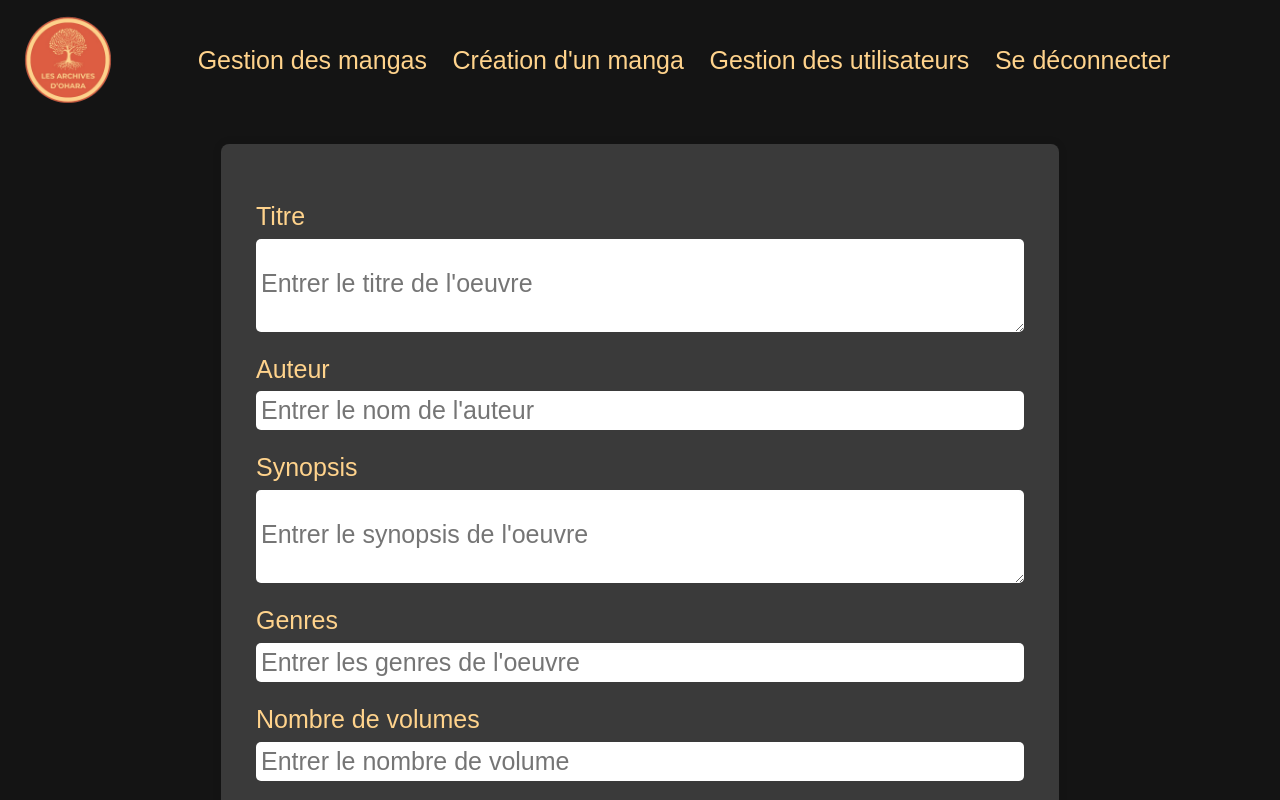
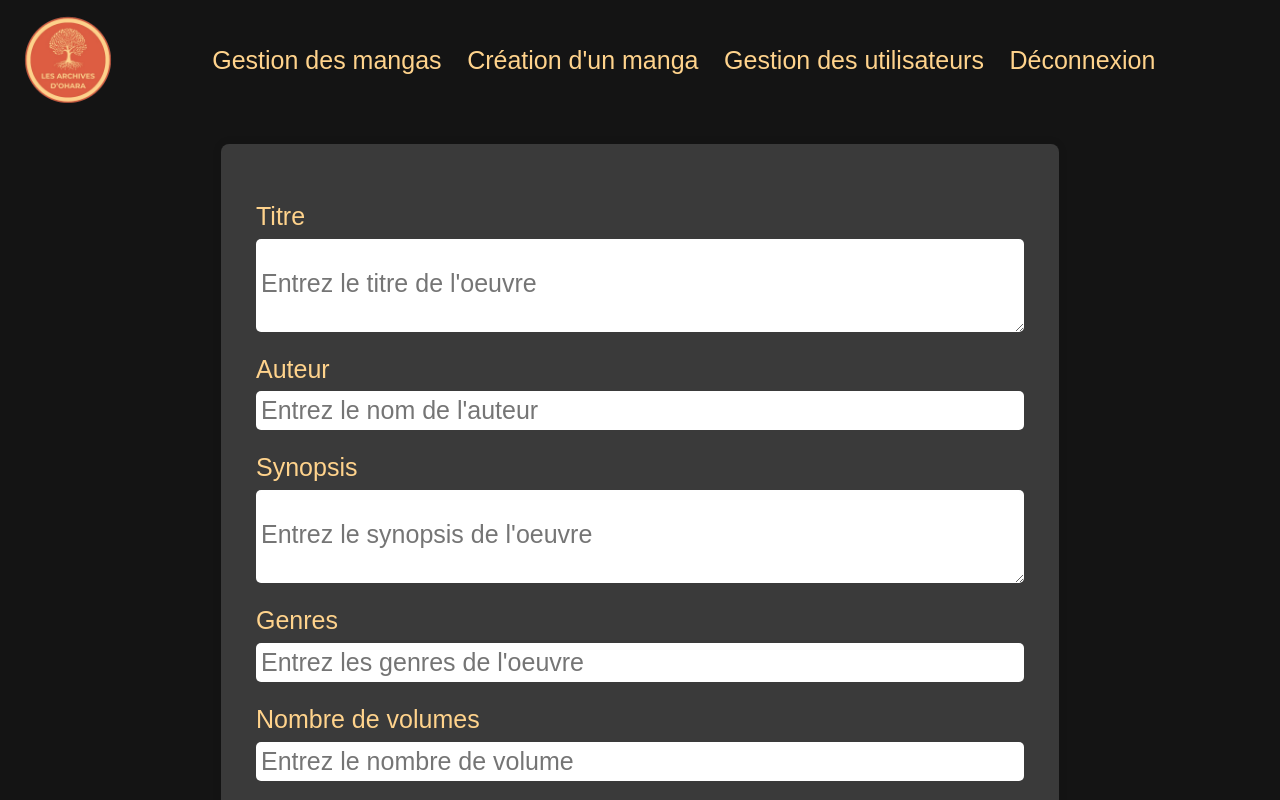
Before and after one commit to MEtourneaud/projet_react, a React (Create React App) app: page /admin/mangas/create in a window 1280 px wide. Shown: the top 800 px of the page. Built offline with nearby package versions, Linux system fonts and the light colour scheme; sample sign-in values are in the browser's storage.

Commit message:
Add few minor grammatical corrections

```diff
--- a/src/components/admin/HeaderAdmin.jsx
+++ b/src/components/admin/HeaderAdmin.jsx
@@ -52,7 +52,7 @@ const HeaderAdmin = () => {
           </li>
           <li className="navbar_item slideInDown-1">
             <Link className="hover-link navbar_link" onClick={handleLogout}>
-              Se déconnecter
+              Déconnexion
             </Link>
           </li>
         </ul>
--- a/src/components/guest/header/Header.jsx
+++ b/src/components/guest/header/Header.jsx
@@ -105,18 +105,18 @@ const Header = () => {
           <li className="navbar_item slideInDown-5">
             {!isAuthenticated && (
               <Link className="hover-link navbar_link" to="/users/sign_up">
-                Inscris-toi !
+                Inscription
               </Link>
             )}
           </li>
           <li className="navbar_item slideInDown-6">
             {isAuthenticated ? (
               <Link className="hover-link navbar_link" to="#" onClick={handleLogout}>
-                Se déconnecter
+                Déconnexion
               </Link>
             ) : (
               <Link className="hover-link navbar_link" to="/users/sign_in">
-                Se connecter
+                Connexion
               </Link>
             )}
           </li>
--- a/src/pages/admin/adminManga/adminMangaCreate/AdminMangaCreate.jsx
+++ b/src/pages/admin/adminManga/adminMangaCreate/AdminMangaCreate.jsx
@@ -69,13 +69,13 @@ const AdminMangaCreate = () => {
             <div>
               <label>
                 Titre
-                <textarea type="text" name="title" placeholder="Entrer le titre de l'oeuvre" />
+                <textarea type="text" name="title" placeholder="Entrez le titre de l'oeuvre" />
               </label>
             </div>
             <div>
               <label>
                 Auteur
-                <input type="text" name="author" placeholder="Entrer le nom de l'auteur" />
+                <input type="text" name="author" placeholder="Entrez le nom de l'auteur" />
               </label>
             </div>
             <div>
@@ -84,20 +84,20 @@ const AdminMangaCreate = () => {
                 <textarea
                   type="text"
                   name="synopsis"
-                  placeholder="Entrer le synopsis de l'oeuvre"
+                  placeholder="Entrez le synopsis de l'oeuvre"
                 />
               </label>
             </div>
             <div>
               <label>
                 Genres
-                <input type="text" name="genre" placeholder="Entrer les genres de l'oeuvre" />
+                <input type="text" name="genre" placeholder="Entrez les genres de l'oeuvre" />
               </label>
             </div>
             <div>
               <label>
                 Nombre de volumes
-                <input type="number" name="volumeNumber" placeholder="Entrer le nombre de volume" />
+                <input type="number" name="volumeNumber" placeholder="Entrez le nombre de volume" />
               </label>
             </div>
 
--- a/src/pages/guest/contactPage/ContactPage.jsx
+++ b/src/pages/guest/contactPage/ContactPage.jsx
@@ -57,13 +57,13 @@ const ContactPage = () => {
             <input
               type="text"
               name="username"
-              placeholder="Entrer votre nom d'utilisateur"
+              placeholder="Entrez votre nom d'utilisateur"
               required
             />
           </label>
           <label>
             Adresse e-mail
-            <input type="email" name="email" placeholder="Entrer votre adresse e-mail" required />
+            <input type="email" name="email" placeholder="Entrez votre adresse e-mail" required />
           </label>
           <label>
             Message
--- a/src/pages/guest/loginPage/LoginPage.jsx
+++ b/src/pages/guest/loginPage/LoginPage.jsx
@@ -101,12 +101,11 @@ const LoginPage = () => {
           <input type="submit" />
           <div className="formLink">
             <Link className="hover-link" to="/users/sign_up">
-              Inscris-toi !
+              Inscrivez-vous !
             </Link>
           </div>
         </form>
       </div>
-      {/* <Footer /> */}
     </>
   )
 }
--- a/src/pages/guest/loginPage/RegisterPage.jsx
+++ b/src/pages/guest/loginPage/RegisterPage.jsx
@@ -91,7 +91,7 @@ const RegisterPage = () => {
           <input type="submit" />
           <div className="formLink">
             <Link className="hover-link" to="/users/sign_in">
-              Se connecter !
+              Connectez-vous !
             </Link>
           </div>
         </form>
--- a/src/pages/guest/mangaDetailsPage/MangaDetailsPage.jsx
+++ b/src/pages/guest/mangaDetailsPage/MangaDetailsPage.jsx
@@ -147,12 +147,14 @@ const MangaDetailsPage = () => {
                   </form>
                 </div>
               ) : (
-                <>
-                  <p>Vous devez être connecté pour laisser un avis.</p>
-                  <Link className="hover-link navbar_link" to="/users/sign_in">
-                    Connecte-toi !
-                  </Link>
-                </>
+                <div class="logToComcontainer">
+                  <div class="logToCom">
+                    <p>Vous devez être connecté pour laisser un avis.</p>
+                    <Link className="hover-link navbar_link" to="/users/sign_in">
+                      Connecte-toi !
+                    </Link>
+                  </div>
+                </div>
               )}
               {reviews ? (
                 <div className="commentContainer">
--- a/src/pages/guest/mangaDetailsPage/MangaDetailsPage.scss
+++ b/src/pages/guest/mangaDetailsPage/MangaDetailsPage.scss
@@ -99,3 +99,17 @@
     margin-top: 1vh;
     margin-bottom: 5vh;
 }
+
+.logToComcontainer {
+    display: flex;
+    justify-content: center;
+}
+
+.logToCom {
+    text-align: center;
+    font-size: $font-size-text;
+}
+
+.logToCom p{
+    margin-bottom: 1vh;
+}
--- a/src/pages/guest/welcomePage/WelcomePage.jsx
+++ b/src/pages/guest/welcomePage/WelcomePage.jsx
@@ -16,10 +16,10 @@ const WelcomePage = () => {
         </div>
         <div className="button-container">
           <Link className="library-button" to={`/users/sign_up`}>
-            Inscris-toi
+            Inscrivez-vous
           </Link>
           <Link className="library-button" to={`/users/sign_in`}>
-            Connecte-toi
+            Connectez-vous
           </Link>
         </div>
       </div>
```
